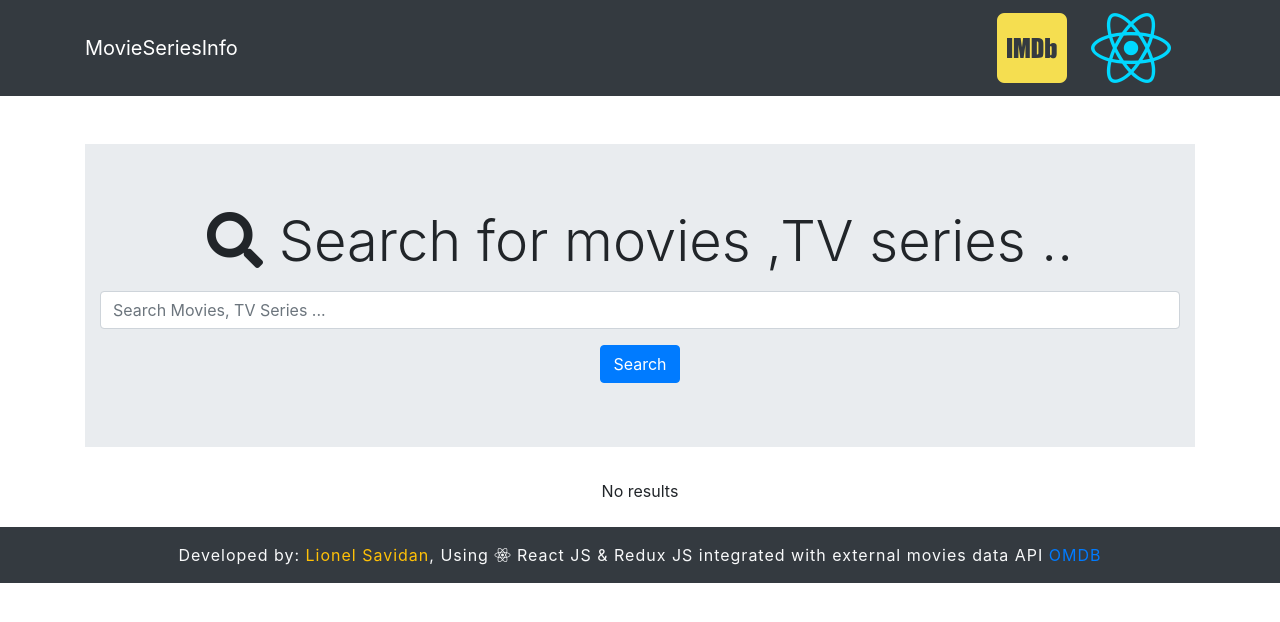
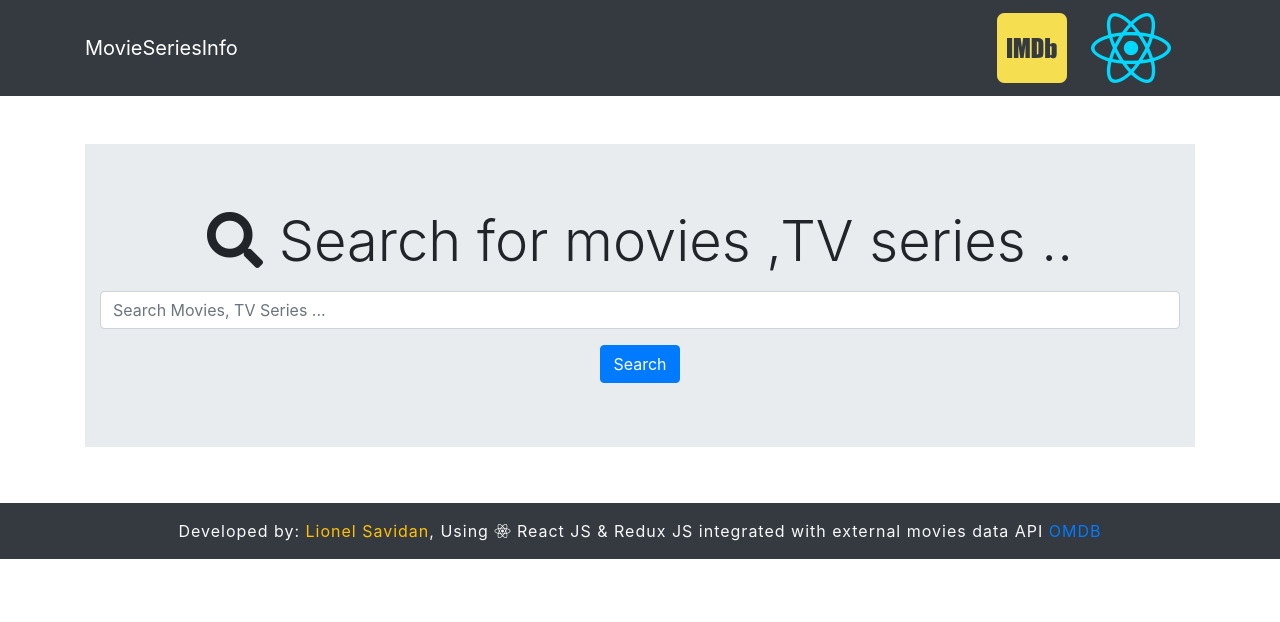
Before and after one commit to Liosavid/2020-04_REACT_REDUX_Movies-Series-Info, a React (Create React App) app: page /#/ in a window 1280 px wide. Shown: the top 622 px of the page. Built offline with nearby package versions, Linux system fonts and the light colour scheme.

Commit message:
removed the no results

```diff
--- a/src/components/home/MoviesContainer.js
+++ b/src/components/home/MoviesContainer.js
@@ -10,9 +10,7 @@ export class MoviesContainer extends Component {
     content =
       movies.Response === "True"
         ? movies.Search.map((movie, index) => <MovieCard key={index} movie={movie} />)
-        : (<div>
-          No results
-        </div>);
+        : null;
 
     return <div className="row justify-content-center">{content}</div>;
   }
```
